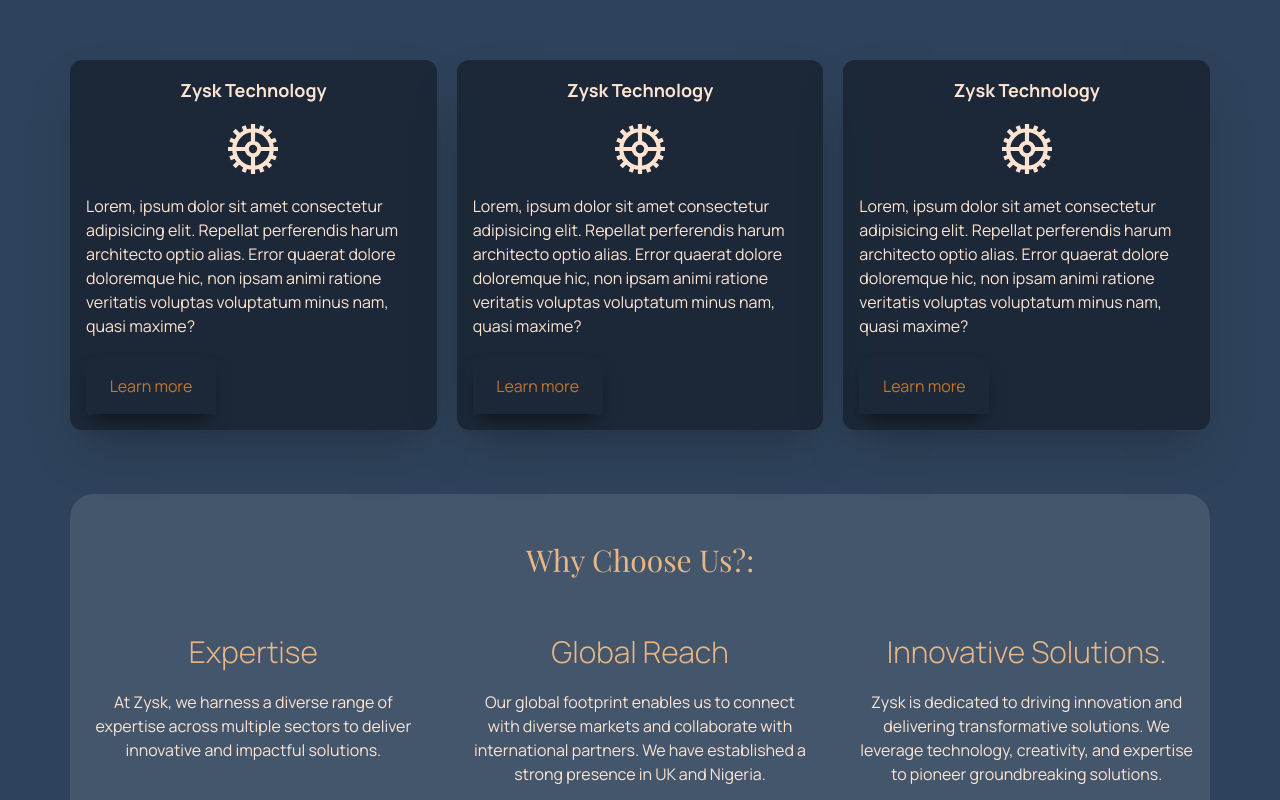
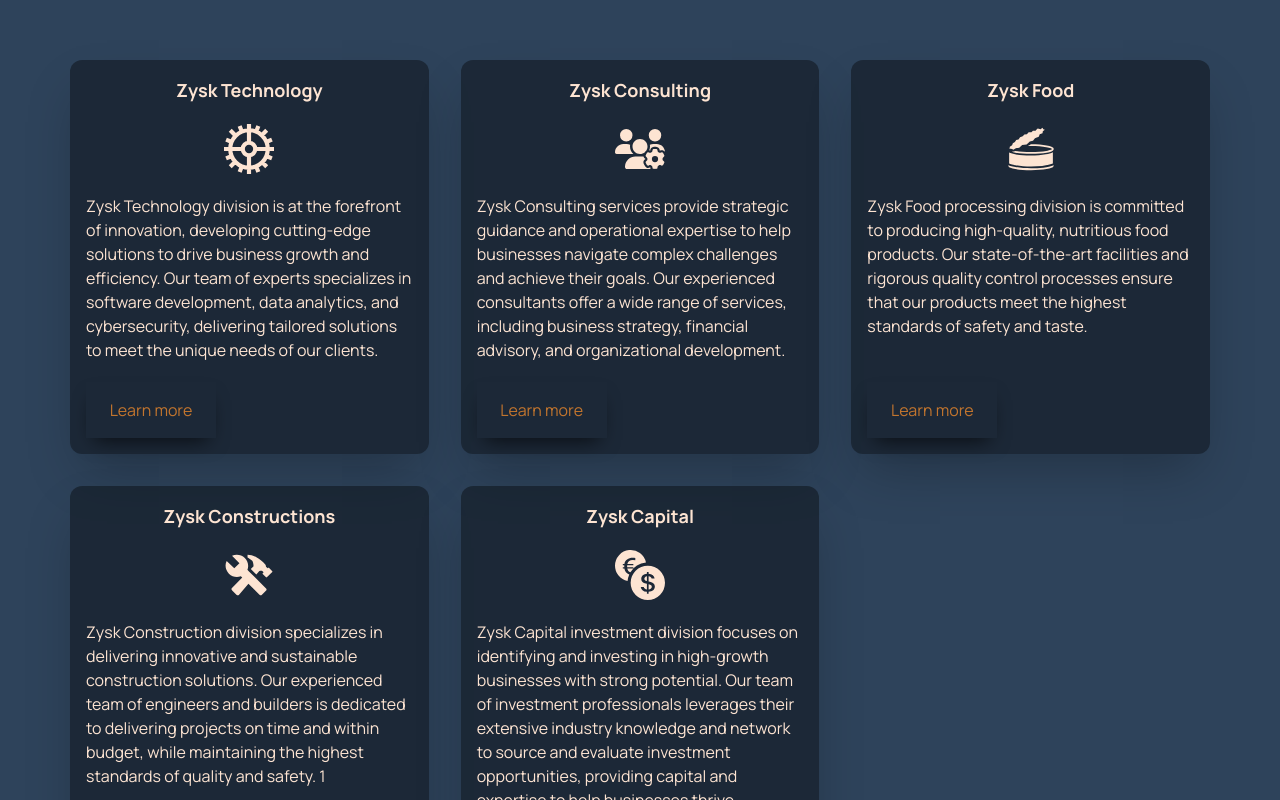
Before and after one commit to Zysk-Consult/Zysk-group, a React (Vite) app: page / in a window 1280 px wide. Shown: the part 1360-2160 px from the top of the page. Built offline with nearby package versions, Linux system fonts and the light colour scheme; a web font is replaced by a local one.

Commit message:
updated groups content

```diff
--- a/src/components/home/CompanySection.jsx
+++ b/src/components/home/CompanySection.jsx
@@ -1,8 +1,49 @@
 import React from 'react'
+import { BsCurrencyExchange } from 'react-icons/bs'
+import { FaUsersGear } from 'react-icons/fa6'
+import { GiOpenedFoodCan } from 'react-icons/gi'
 import { GrSettingsOption } from 'react-icons/gr'
+import { IoMdConstruct } from 'react-icons/io'
 import { Link } from 'react-router-dom'
 
 const CompanySection = () => {
+    const groupData = [
+        {
+            id: 1,
+            title: "Zysk Technology",
+            desc: "Zysk Technology division is at the forefront of innovation, developing cutting-edge solutions to drive business growth and efficiency. Our team of experts specializes in software development, data analytics, and cybersecurity, delivering tailored solutions to meet the unique needs of our clients.",
+            icon: <GrSettingsOption size={50} />,
+            link: "/technology"
+        },
+        {
+            id: 2,
+            title: "Zysk Consulting",
+            desc: "Zysk Consulting services provide strategic guidance and operational expertise to help businesses navigate complex challenges and achieve their goals. Our experienced consultants offer a wide range of services, including business strategy, financial advisory, and organizational development.",
+            icon: <FaUsersGear size={50} />,
+            link: "/consulting"
+        },
+        {
+            id: 3,
+            title: "Zysk Food",
+            desc: "Zysk Food processing division is committed to producing high-quality, nutritious food products. Our state-of-the-art facilities and rigorous quality control processes ensure that our products meet the highest standards of safety and taste.",
+            icon: <GiOpenedFoodCan size={50} />,
+            link: "/foods"
+        },
+        {
+            id: 4,
+            title: "Zysk Constructions",
+            desc: "Zysk  Construction division specializes in delivering innovative and sustainable construction solutions. Our experienced team of engineers and builders is dedicated to delivering projects on time and within budget, while maintaining the highest standards of quality and safety. 1 ",
+            icon: <IoMdConstruct size={50} />,
+            link: "/constructions"
+        },
+        {
+            id: 5,
+            title: "Zysk Capital",
+            desc: "Zysk Capital investment division focuses on identifying and investing in high-growth businesses with strong potential. Our team of investment professionals leverages their extensive industry knowledge and network to source and evaluate investment opportunities, providing capital and expertise to help businesses thrive.",
+            icon: <BsCurrencyExchange size={50} />,
+            link: "capital"
+        },
+    ]
     return (
         <div id='service'>
             <div className="container">
@@ -10,37 +51,25 @@
                 {/* <div className="flex justify-center my-8">
                     <p className="text-center md:w-3/4">Lorem ipsum dolor sit amet, consectetur adipisicing elit. Perferendis velit reiciendis possimus praesentium, optio vero! Praesentium omnis, sed labore, quod inventore magni officiis eius temporibus libero soluta sit totam? Cum.</p>
                 </div> */}
-                <div className="grid md:grid-cols-3 gap-5 my-16">
+                <div className="grid md:grid-cols-3 gap-8 my-16">
+                    {groupData.map((group) => {
+                        return (
                             <div className="rounded-xl hover:scale-[1.01] hover:bg-black/50 transition-all p-4 shadow-2xl hover:shadow-black/50 bg-black/40">
-                        <h6 className="text-center text-lg font-bold mb-5">Zysk Technology</h6>
+                                <div className="md:flex flex-col justify-between items-between h-full">
+                                    <div className="">
+                                        <h6 className="text-center text-lg font-bold mb-5">{group.title}</h6>
                                         <div className="flex justify-center my-5">
                                             <span>
-                                <GrSettingsOption size={50} />
+                                                {group.icon}
                                             </span>
                                         </div>
-                        <p className='mb-5'>Lorem, ipsum dolor sit amet consectetur adipisicing elit. Repellat perferendis harum architecto optio alias. Error quaerat dolore doloremque hic, non ipsam animi ratione veritatis voluptas voluptatum minus nam, quasi maxime?</p>
-                        <Link to={""} className='btn_link py-4 w-[130px] text-alt hover:text-tertiary'><span>Learn more</span></Link>
+                                        <p className='mb-5'>{group.desc}</p>
                                     </div>
-                    <div className="rounded-xl hover:scale-[1.01] hover:bg-black/50 transition-all p-4 shadow-2xl hover:shadow-black/50 bg-black/40">
-                        <h6 className="text-center text-lg font-bold mb-5">Zysk Technology</h6>
-                        <div className="flex justify-center my-5">
-                            <span>
-                                <GrSettingsOption size={50} />
-                            </span>
+                                <Link to={group.link} className='btn_link py-4 w-[130px] text-alt hover:text-tertiary'><span>Learn more</span></Link>
                                 </div>
-                        <p className='mb-5'>Lorem, ipsum dolor sit amet consectetur adipisicing elit. Repellat perferendis harum architecto optio alias. Error quaerat dolore doloremque hic, non ipsam animi ratione veritatis voluptas voluptatum minus nam, quasi maxime?</p>
-                        <Link to={""} className='btn_link py-4 w-[130px] text-alt hover:text-tertiary'><span>Learn more</span></Link>
                             </div>
-                    <div className="rounded-xl hover:scale-[1.01] hover:bg-black/50 transition-all p-4 shadow-2xl hover:shadow-black/50 bg-black/40">
-                        <h6 className="text-center text-lg font-bold mb-5">Zysk Technology</h6>
-                        <div className="flex justify-center my-5">
-                            <span>
-                                <GrSettingsOption size={50} />
-                            </span>
-                        </div>
-                        <p className='mb-5'>Lorem, ipsum dolor sit amet consectetur adipisicing elit. Repellat perferendis harum architecto optio alias. Error quaerat dolore doloremque hic, non ipsam animi ratione veritatis voluptas voluptatum minus nam, quasi maxime?</p>
-                        <Link to={""} className='btn_link py-4 w-[130px] text-alt hover:text-tertiary'><span>Learn more</span></Link>
-                    </div>
+                        )
+                    })}
                 </div>
             </div>
         </div>
--- a/src/components/layout/MobileSubLinks.jsx
+++ b/src/components/layout/MobileSubLinks.jsx
@@ -28,7 +28,7 @@
     return (
         <>
             <Accordion  open={open === 1} icon={<Icon id={1} open={open} />}>
-                <AccordionHeader className="text-tertiary hover:text-secondary border-b-0" onClick={() => handleOpen(1)}>{each.text}</AccordionHeader>
+                <AccordionHeader className="text-tertiary hover:text-secondary border-b-0 text-lg font-medium" onClick={() => handleOpen(1)}>{each.text}</AccordionHeader>
                 <AccordionBody>
                     <ul>
                     {each.subNav?.map((sub) => (
--- /dev/null
+++ b/src/utils/zyskGroup.js
@@ -0,0 +1,6 @@
+export const companiesData = [
+    {
+        id: 1,
+
+    }
+]
```
Lines whose indentation alone changed are shown as unchanged.
